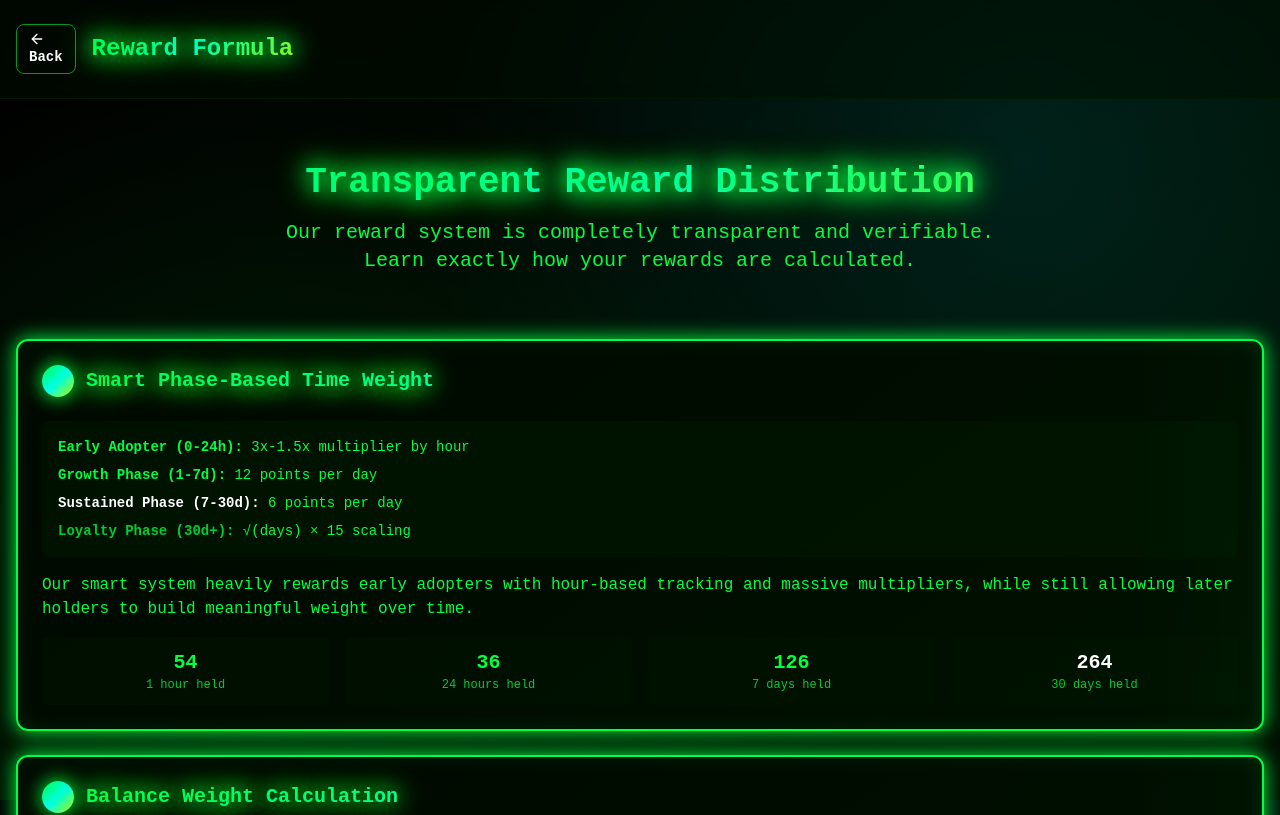
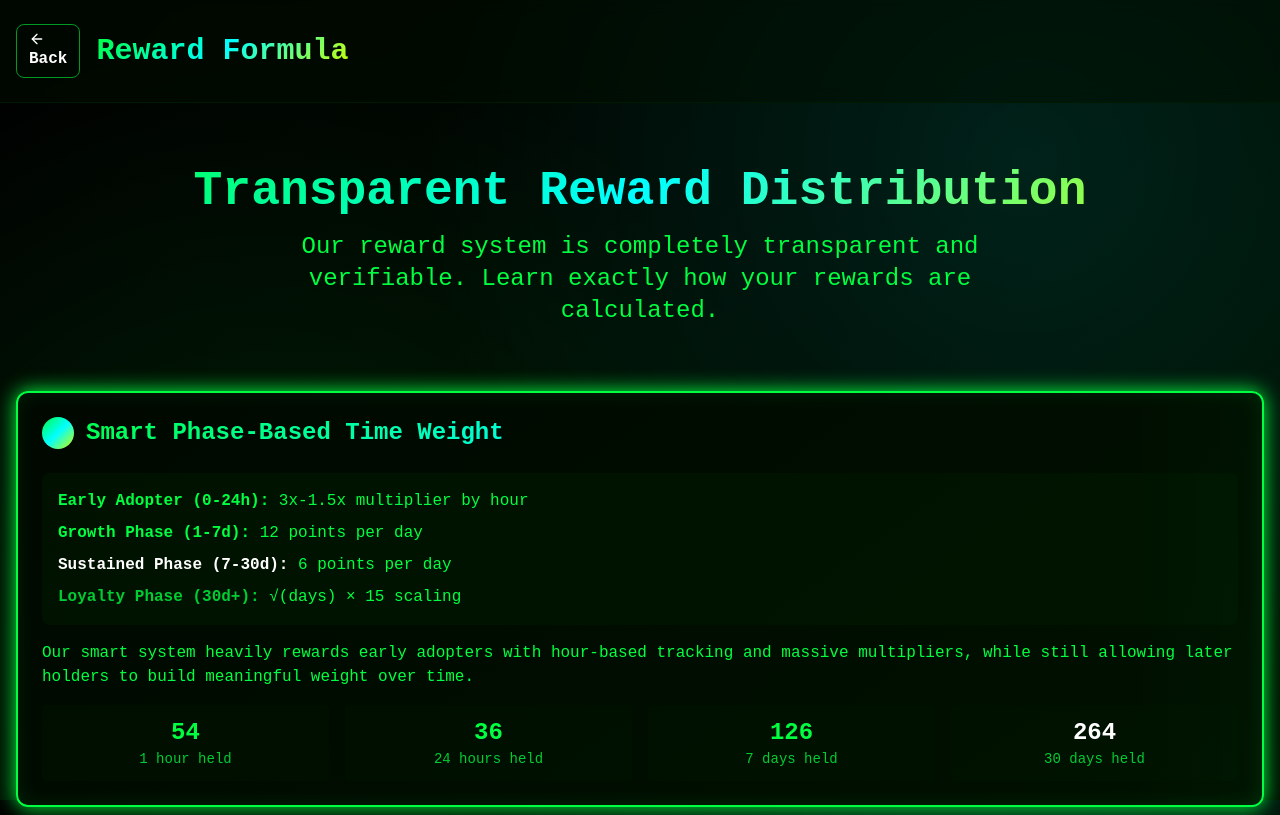
Before and after one commit to cheggc9-arch/burnflow-web, a Next.js app: page /formula in a window 1280 px wide. Shown: the top 815 px of the page. Built offline with nearby package versions, Linux system fonts and the light colour scheme; no server answers; what @solana/web3.js would draw is missing.

Commit message:
progress1

```diff
--- a/src/app/globals.css
+++ b/src/app/globals.css
@@ -42,23 +42,23 @@
   -webkit-background-clip: text;
   -webkit-text-fill-color: transparent;
   background-clip: text;
-  text-shadow: 0 0 10px var(--matrix-green);
+  text-shadow: none;
   animation: matrix-glow 2s ease-in-out infinite alternate;
 }
 
 /* Matrix gradient background */
 .pump-gradient {
   background: linear-gradient(135deg, var(--matrix-green) 0%, var(--matrix-cyan) 50%, var(--matrix-lime) 100%);
-  box-shadow: 0 0 20px var(--matrix-green);
+  box-shadow: none;
 }
 
 /* Matrix glow animation */
 @keyframes matrix-glow {
   from {
-    text-shadow: 0 0 10px var(--matrix-green), 0 0 20px var(--matrix-green), 0 0 30px var(--matrix-green);
+    text-shadow: none;
   }
   to {
-    text-shadow: 0 0 20px var(--matrix-green), 0 0 30px var(--matrix-green), 0 0 40px var(--matrix-green);
+    text-shadow: none;
   }
 }
 
@@ -100,12 +100,12 @@
   letter-spacing: 2px;
   transition: all 0.3s ease;
   border: 2px solid var(--matrix-green);
-  box-shadow: 0 0 15px var(--matrix-green);
+  box-shadow: none;
 }
 
 .pump-button:hover {
   transform: translateY(-2px);
-  box-shadow: 0 0 30px var(--matrix-green), 0 0 50px var(--matrix-cyan);
+  box-shadow: none;
   background: linear-gradient(135deg, var(--matrix-cyan) 0%, var(--matrix-lime) 100%);
 }
 
@@ -116,10 +116,10 @@
 
 @keyframes matrix-pulse {
   0%, to {
-    box-shadow: 0 0 20px var(--matrix-green), 0 0 40px var(--matrix-green);
+    box-shadow: none;
   }
   50% {
-    box-shadow: 0 0 40px var(--matrix-green), 0 0 80px var(--matrix-green), 0 0 120px var(--matrix-green);
+    box-shadow: none;
   }
 }
 
@@ -146,7 +146,7 @@
   width: 20px;
   border-radius: 50%;
   cursor: pointer;
-  box-shadow: 0 0 10px var(--matrix-green);
+  box-shadow: none;
 }
 
 .slider::-moz-range-track {
@@ -163,7 +163,7 @@
   border-radius: 50%;
   cursor: pointer;
   border: none;
-  box-shadow: 0 0 10px var(--matrix-green);
+  box-shadow: none;
 }
 
 /* Matrix link styling */
@@ -171,14 +171,14 @@
   color: var(--matrix-green);
   text-decoration: none;
   transition: all 0.3s ease;
-  text-shadow: 0 0 5px var(--matrix-green);
+  text-shadow: none;
   font-family: 'Courier New', monospace;
   font-weight: bold;
 }
 
 .formula-link:hover {
   color: var(--matrix-cyan);
-  text-shadow: 0 0 10px var(--matrix-cyan);
+  text-shadow: none;
 }
 
 /* Matrix background with digital rain effect */
@@ -194,6 +194,22 @@ body {
   position: relative;
 }
 
+/* Increase all text sizes by one level */
+.text-xxs { @apply text-xs; }
+.text-xs { @apply text-sm; }
+.text-sm { @apply text-base; }
+.text-base { @apply text-lg; }
+.text-lg { @apply text-xl; }
+.text-xl { @apply text-2xl; }
+.text-2xl { @apply text-3xl; }
+.text-3xl { @apply text-4xl; }
+.text-4xl { @apply text-5xl; }
+.text-5xl { @apply text-6xl; }
+.text-6xl { @apply text-7xl; }
+.text-7xl { @apply text-8xl; }
+.text-8xl { @apply text-9xl; }
+.text-9xl { @apply text-9xl; } /* Keep largest size as is */
+
 /* Removed conflicting background animation */
 
 @keyframes digital-rain {
@@ -205,26 +221,26 @@ body {
 @keyframes matrix-fall {
   0% {
     transform: translateY(0);
-    opacity: 0.8;
+    opacity: 0.48;
   }
   5% {
-    opacity: 0.72;
+    opacity: 0.432;
   }
   20% {
-    opacity: 0.64;
+    opacity: 0.384;
   }
   50% {
-    opacity: 0.56;
+    opacity: 0.336;
   }
   80% {
-    opacity: 0.48;
+    opacity: 0.288;
   }
   95% {
-    opacity: 0.32;
+    opacity: 0.192;
   }
   100% {
     transform: translateY(300vh);
-    opacity: 0.16;
+    opacity: 0.096;
   }
 }
 
@@ -237,5 +253,5 @@ body {
   user-select: none;
   font-size: 14px;
   font-weight: bold;
-  text-shadow: 0 0 5px currentColor;
+  text-shadow: none;
 }
--- a/src/components/ContractAddress.tsx
+++ b/src/components/ContractAddress.tsx
@@ -19,14 +19,14 @@ export default function ContractAddress() {
   return (
     <div className="flex items-center space-x-3">
       <div className="flex flex-col">
-        <span className="text-xs text-gray-400 uppercase tracking-wide">
-          Contract Address
+        <span className="text-lg font-semibold text-gray-300 uppercase tracking-wide">
+          CONTRACT ADDRESS
         </span>
         <button
           onClick={copyToClipboard}
-          className="flex items-center space-x-2 text-left hover:text-[var(--pump-green)] transition-colors"
+          className="flex items-center space-x-2 text-left hover:text-green-300 transition-colors"
         >
-          <span className="font-mono text-sm">{address}</span>
+          <span className="font-mono text-sm text-green-400">{address}</span>
           {copied ? (
             <svg
               xmlns="http://www.w3.org/2000/svg"
@@ -38,7 +38,7 @@ export default function ContractAddress() {
               strokeWidth="2"
               strokeLinecap="round"
               strokeLinejoin="round"
-              className="w-4 h-4 text-[var(--pump-green)]"
+              className="w-4 h-4 text-green-400"
             >
               <path d="M20 6 9 17l-5-5"></path>
             </svg>
@@ -53,7 +53,7 @@ export default function ContractAddress() {
               strokeWidth="2"
               strokeLinecap="round"
               strokeLinejoin="round"
-              className="w-4 h-4"
+              className="w-4 h-4 text-green-400"
             >
               <rect width="14" height="14" x="8" y="8" rx="2" ry="2"></rect>
               <path d="M4 16c-1.1 0-2-.9-2-2V4c0-1.1.9-2 2-2h10c1.1 0 2 .9 2 2"></path>
--- a/src/components/Hero.tsx
+++ b/src/components/Hero.tsx
@@ -82,30 +82,42 @@ export default function Hero() {
 
       <div className="relative z-10">
         <div className="mb-6">
-          <div className="text-sm text-green-400 font-mono mb-2 tracking-widest">
-            [ SYSTEM INITIALIZED ]
+          <div className="text-sm text-blue-400 font-mono mb-2 tracking-widest">
+            [TEST]
           </div>
-          <h1 className="text-6xl md:text-8xl font-bold pump-gradient-text mb-4 tracking-wider">
-            MATRIX
+          <h1 className="text-6xl md:text-8xl font-bold text-green-400 mb-4 tracking-wider" style={{textShadow: '0 0 15px rgba(34, 197, 94, 0.6)'}}>
+            CREATOR FEES GO TO YOU
           </h1>
-          <h2 className="text-3xl md:text-5xl font-bold text-cyan-400 mb-6 tracking-wide">
-            REWARDS
-          </h2>
         </div>
-        <p className="text-xl md:text-2xl text-green-300 max-w-4xl mx-auto leading-relaxed font-mono">
-          <span className="text-cyan-400">[ ENTER THE MATRIX ]</span><br/>
-          Advanced algorithms distribute creator fees to token holders.<br/>
-          <span className="text-lime-400">[ AUTOMATED REWARD SYSTEM ACTIVE ]</span>
-        </p>
+          <p className="text-xl md:text-2xl font-semibold text-gray-300 max-w-4xl mx-auto leading-relaxed">
+            Holders recieve 100% of  creator fees from Pump.fun!<br/>
+            <span className="text-green-400">More volume, more fees distributed!</span><br/>
+            <span className="text-yellow-400">[AUTOMATED OPEN SOURCE ALGORITHM]</span>
+          </p>
       </div>
 
-      <div className="flex justify-center mt-12 relative z-10">
-        <div className="pump-card rounded-lg p-6 max-w-lg w-full">
+      <div className="flex justify-center mt-12 relative z-10 gap-6">
+        <div className="pump-card rounded-lg p-4 max-w-lg w-full">
+          <div className="flex items-center justify-center h-full min-h-[80px]">
+            <ContractAddress />
+          </div>
+        </div>
+        <div className="pump-card rounded-lg p-4 max-w-lg w-full">
           <div className="text-center">
-            <div className="text-green-400 font-mono text-sm mb-3 tracking-wider">
-              [ TOKEN CONTRACT ]
+            <div className="text-sm font-semibold text-gray-300 mb-2 tracking-wide">
+              [ OPEN SOURCE CODE ]
             </div>
-            <ContractAddress />
+            <a
+              href="https://github.com/your-username/hold2earn-algorithm"
+              target="_blank"
+              rel="noopener noreferrer"
+              className="text-yellow-400 hover:text-yellow-300 font-mono text-sm break-all transition-colors duration-200"
+            >
+              github.com/hold2earn-algorithm
+            </a>
+            <div className="text-gray-400 font-mono text-xs mt-1">
+              View the distribution algorithm
+            </div>
           </div>
         </div>
       </div>
```
Also changed, not shown: .cache.json.
